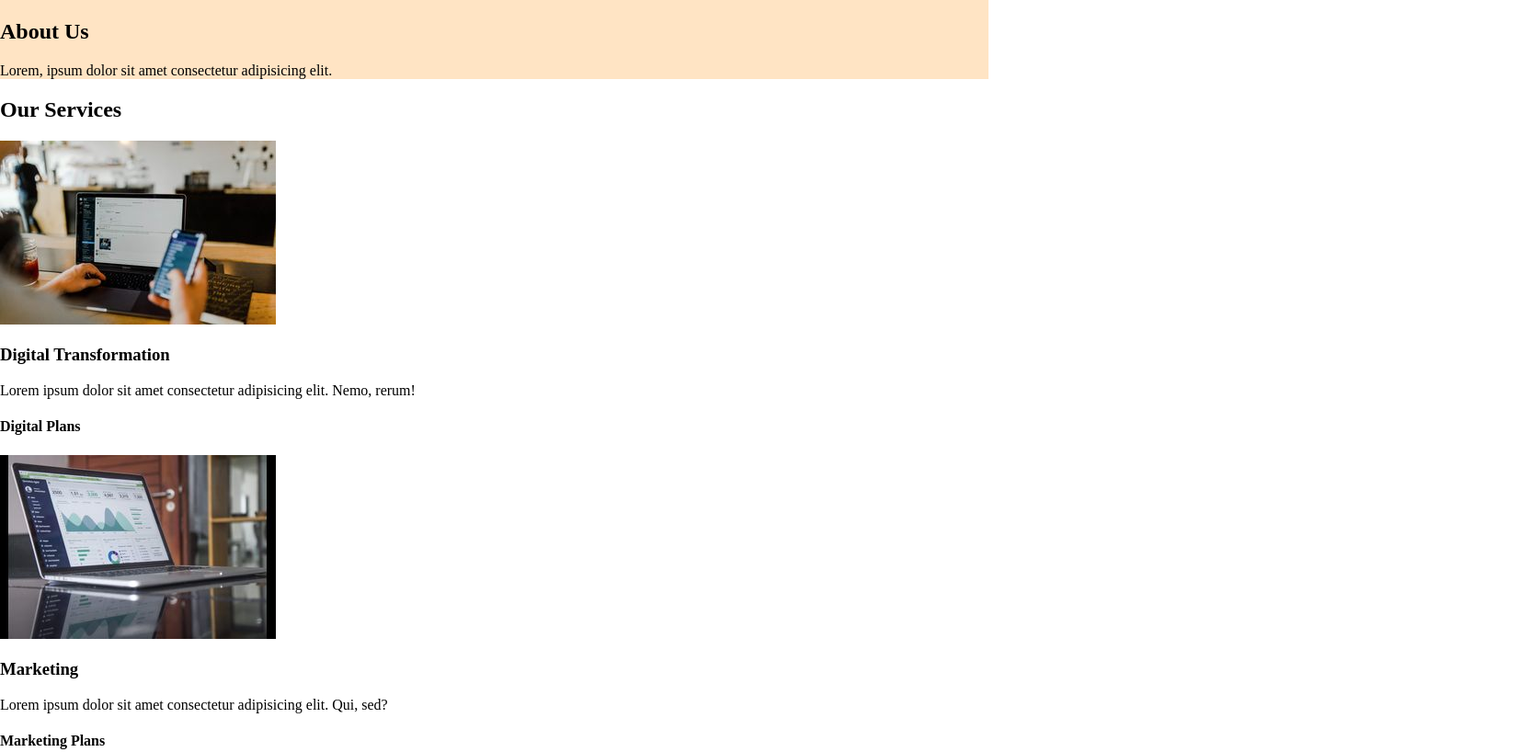
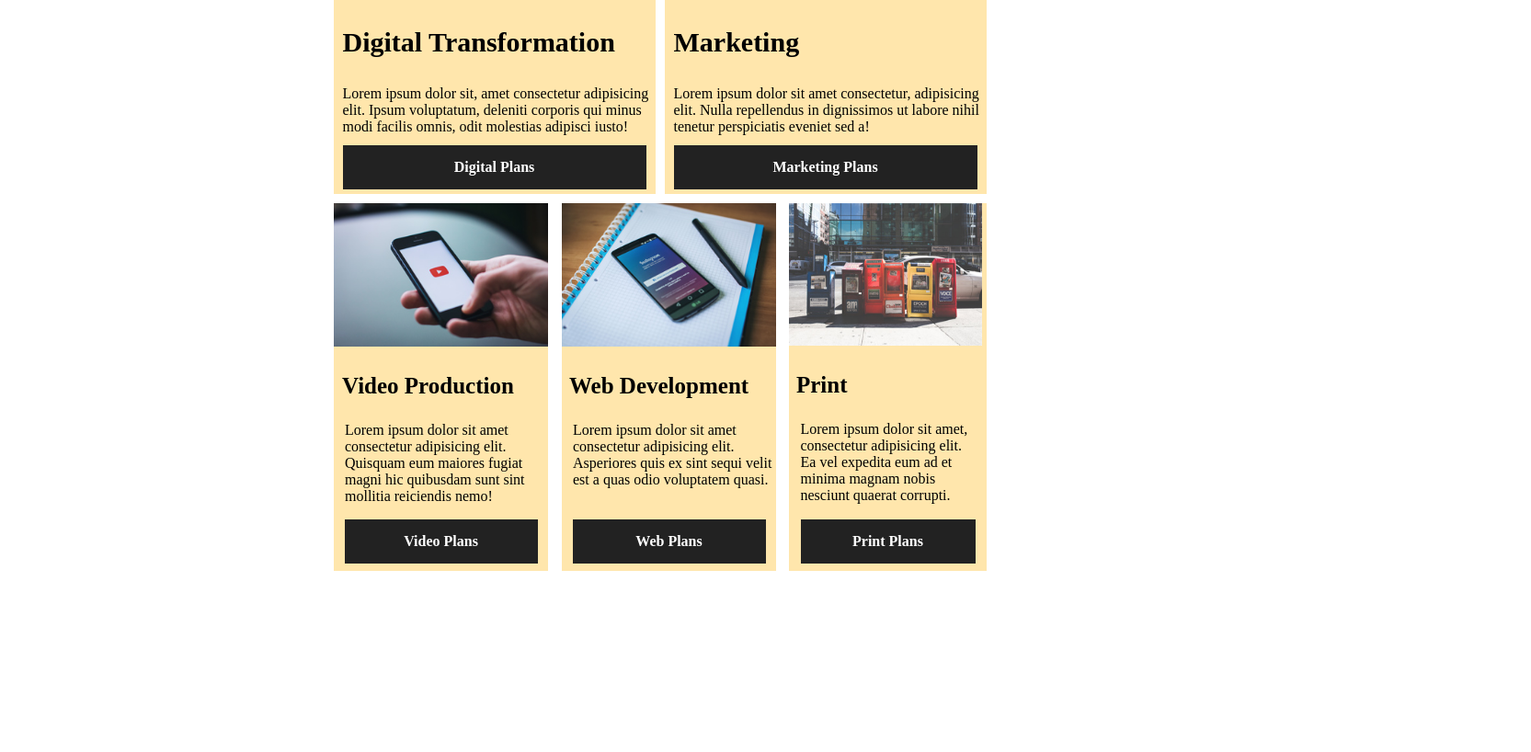
Before and after one commit to abil0008/Abil0008.github.io, a plain HTML site: page final-project/index.html in a window 1280 px wide. Shown: the part 1530-2348 px from the top of the page at 92% size, 1665 px wide, since content can reach past the window. Drawn offline with Linux system fonts and the light colour scheme.

Commit message:
Updated Css and HTML

```diff
--- a/final-project/css/styles.css
+++ b/final-project/css/styles.css
@@ -1,7 +1,10 @@
+/* I know that none of this is the best way to approach, but I genuinely could not get things going well for me... sorry! */
+
 * {
     position: relative;
     margin-left: auto;
     margin-right: auto;
+    /* width: 1200px; */
 }
 
 body {
@@ -13,8 +16,8 @@ body {
 
 
 header {
-    background-color: black;
-    color: coral;
+    background-color: #222;
+    color: #c78c06;
     margin: 0px;
     padding: 0px;
     position: absolute;
@@ -33,7 +36,7 @@ header {
 
 
 li:nth-child(1) {
-    background-color: orange;
+    background-color: #c78c06;
     padding: 10px;
     padding-left: 20px;
     padding-right: 20px;
@@ -48,13 +51,6 @@ li {
     left: 200px;
     display: inline;
     margin: 30px;
-}
-
-.search-box {
-    position: relative;
-    float: right;
-    right: 50px;
-    bottom: 85px;
 }
 
 .banner {
@@ -81,18 +77,227 @@ li {
 }
 
 .Welcome h4 {
-    background-color: orange;
+    background-color: #c78c06;
     font-size: large;
     text-align: center;
     padding: 30px 1px 30px;
     width: 200px;
     position: relative;
     right: 265px;
-    color: black;
+    color: #222;
 }
 
+
 .AboutUs {
-    background-color:bisque;
+    background-color:#ffe6ac;
+    position: relative;
+    bottom: 500px;
+}
+
+.AboutUs h2 {
+    font-size: 50px;
+    font: bolder;
+    left: 590px;
+    bottom: 220px;
+}
+
+.AboutUs p {
+    font-size: 20px;
+    width: 450px;
+    position: relative;
+    left: 280px;
+    bottom: 220px;
+}
+
+.PingPong {
+    height: 200px;
+    left: 170px;
+    top: 10px;
+}
+
+.Services {
+    position: relative;
+    bottom: 500px;
+}
+
+.Services h2 {
+    position: relative;
+    left: 360px;
+    font-size: 40px;
+}
+
+.DigitalTransformation {
+    background-color: #ffe6ac;
+    width: 350px;
+    height: 450px;
+}
+
+.DigitalTransformation p {
+    position: relative;
+    left: 10px;
+}
+
+.DigitalTransformation h3 {
+    font-size: 30px;
+    font: bolder;
+    position: relative;
+    left: 10px;
+}
+
+.DigitalTransformation h4 {
+    text-align: center;
+    background-color: #222;
+    color: white;
+    padding: 15px;
+    width: 300px;
+    position: relative;
+    bottom: 10px;
+}
+
+.Digital {
+    width: 350px;
+}
+
+.Market {
+    background-color: #ffe6ac;
+    width: 350px;
+    height: 450px;
+    position: relative;
+    bottom: 450px;
+    left: 360px;
+}
+
+.Market p {
+    position: relative;
+    left: 10px;
+}
+
+.Market h3 {
+    font-size: 30px;
+    font: bolder;
+    position: relative;
+    left: 10px;
+}
+
+.Market h4 {
+    text-align: center;
+    background-color: #222;
+    color: white;
+    padding: 15px;
+    width: 300px;
+    position: relative;
+    bottom: 10px;
+}
+
+.Marketing {
+    width: 350px;
+}
+
+
+.VideoProduction {
+    background-color: #ffe6ac;
+    width: 233px;
+    height: 400px;
+    position: relative;
+    bottom: 440px;
+    right: 58px;
+}
+
+.VideoProduction p {
+    position: relative;
+    left: 12px;
+}
+
+.VideoProduction h3 {
+    font-size: 25px;
+    font: bold;
+    position: relative;
+    left: 9px;
+}
+
+.VideoProduction h4 {
+    text-align: center;
+    background-color: #222;
+    color: white;
+    padding: 15px;
+    width: 180px;
+    position: relative;
+    bottom: 5px;
+}
+
+.Video {
+    width: 233px;
+}
+
+.WebDevelopment {
+    background-color: #ffe6ac;
+    width: 233px;
+    height: 400px;
+    position: relative;
+    bottom: 840px;
+    left: 190px;
+}
+
+.WebDevelopment p {
+    position: relative;
+    left: 12px;
+}
+
+.WebDevelopment h3 {
+    font-size: 25px;
+    font: bold;
+    position: relative;
+    left: 8px;
+}
+
+.WebDevelopment h4 {
+    text-align: center;
+    background-color: #222;
+    color: white;
+    padding: 15px;
+    width: 180px;
+    position: relative;
+    top: 13px;
+}
+
+.Web {
+    width: 233px;
+}
+
+.Print {
+    background-color: #ffe6ac;
+    width: 215px;
+    height: 400px;
+    position: relative;
+    bottom: 1240px;
+    left: 428px;
+}
+
+.Print p {
+    position: relative;
+    width: 190px;
+}
+
+.Print h3 {
+    font-size: 25px;
+    font: bold;
+    position: relative;
+    left: 8px;
+}
+
+.Print h4 {
+    text-align: center;
+    background-color: #222;
+    color: white;
+    padding: 15px;
+    width: 160px;
+    position: relative;
+    bottom: 5px;
+}
+
+.Printed {
+    width: 210px;
+    height: 155px;
 }
 
 #fullname, #email, #message {
--- a/final-project/index.html
+++ b/final-project/index.html
@@ -20,13 +20,6 @@
                     <li>Contact</li>
                 </ul>
             </nav>
-            <div class="search-box">
-                <!-- I want the search bar empty -->
-                <input type="text" name="" placeholder="Search">
-                <a class="search" href="#">
-                <i class="fa-solid fa-magnifying-glass"></i>
-                </a>
-            </div>
         </header>
 
         <!-- Welcoming -->
@@ -41,11 +34,13 @@
         </section>
 
         <!-- About Us -->
-        <section>
+        <section class="About">
             <div class="AboutUs">
-            <img src="images/about-us.jpg" alt="Ping Pong">
+            <img class="PingPong" src="images/about-us.jpg" alt="Table">
             <h2>About Us</h2>
-            <p>Lorem, ipsum dolor sit amet consectetur adipisicing elit.</p>
+            <p>Lorem ipsum dolor sit amet, consectetur adipisicing elit. Est numquam veritatis officia quis repellat vitae quia architecto quisquam dolore minus, voluptate sint assumenda esse saepe voluptatibus consequatur optio velit ab?</p>
+            <p>Lorem ipsum dolor sit amet, consectetur adipisicing elit. Facilis adipisci, necessitatibus iure dicta totam iusto excepturi in, impedit numquam aliquid dolorum quasi ex? Voluptate similique cum sunt suscipit omnis odit.</p>
+
             </div>
         </section>
 
@@ -54,43 +49,44 @@
             <section class="Services">
                 <h2>Our Services</h2>
                 <!-- Might add display grid later on (still not good at using grid), or use positioning for each div -->
+
                 <!-- Digital Transformation -->
                 <div class="DigitalTransformation">
-                    <img src="images/digital.jpg" alt="digital">
+                    <img class="Digital" src="images/digital.jpg" alt="digital">
                     <h3>Digital Transformation</h3>
-                    <p>Lorem ipsum dolor sit amet consectetur adipisicing elit. Nemo, rerum!</p>
+                    <p>Lorem ipsum dolor sit, amet consectetur adipisicing elit. Ipsum voluptatum, deleniti corporis qui minus modi facilis omnis, odit molestias adipisci iusto! </p>
                     <h4>Digital Plans</h4>
                 </Div>
 
                 <!-- Marketing -->
-                <Div class="Marketing">
-                    <img src="images/marketing.jpg" alt="Digital">
+                <div class="Market">
+                    <img class="Marketing" src="images/marketing.jpg" alt="marketing">
                     <h3>Marketing</h3>
-                    <p>Lorem ipsum dolor sit amet consectetur adipisicing elit. Qui, sed?</p>
+                    <p>Lorem ipsum dolor sit amet consectetur, adipisicing elit. Nulla repellendus in dignissimos ut labore nihil tenetur perspiciatis eveniet sed a!</p>
                     <h4>Marketing Plans</h4>
-                </Div>
+                </div>
 
                 <!-- Video Production -->
-                <Div class="VideoProduction">
-                    <img src="images/video.jpg" alt="Video">
+                <div class="VideoProduction">
+                    <img class="Video" src="images/video.jpg" alt="video">
                     <h3>Video Production</h3>
-                    <p>Lorem ipsum, dolor sit amet consectetur adipisicing elit. Laudantium, iste.</p>
+                    <p>Lorem ipsum dolor sit amet consectetur adipisicing elit. Quisquam eum maiores fugiat magni hic quibusdam sunt sint mollitia reiciendis nemo!</p>
                     <h4>Video Plans</h4>
-                </Div>
+                </div>
 
                 <!-- Web Development -->
                 <div class="WebDevelopment">
-                    <img src="images/web.jpg" alt="Web">
+                    <img class="Web" src="images/web.jpg" alt="web">
                     <h3>Web Development</h3>
-                    <p>Lorem ipsum dolor sit amet, consectetur adipisicing elit. Molestias, deserunt?</p>
+                    <p>Lorem ipsum dolor sit amet consectetur adipisicing elit. Asperiores quis ex sint sequi velit est a quas odio voluptatem quasi.</p>
                     <h4>Web Plans</h4>
                 </div>
 
                 <!-- Print -->
                 <div class="Print">
+                    <img class="Printed" src="images/print.jpg" alt="print">
                     <h3>Print</h3>
-                    <img src="images/print.jpg" alt="Print">
-                    <p>Lorem ipsum dolor sit amet consectetur, adipisicing elit. Ducimus, animi?</p>
+                    <p>Lorem ipsum dolor sit amet, consectetur adipisicing elit. Ea vel expedita eum ad et minima magnam nobis nesciunt quaerat corrupti.</p>
                     <h4>Print Plans</h4>
                 </div>
             </section>
@@ -138,7 +134,6 @@
 
                     <button type="submit">SEND</button>
             </form>
-            </div>
         </div>
 
             <div class="Location">
```
